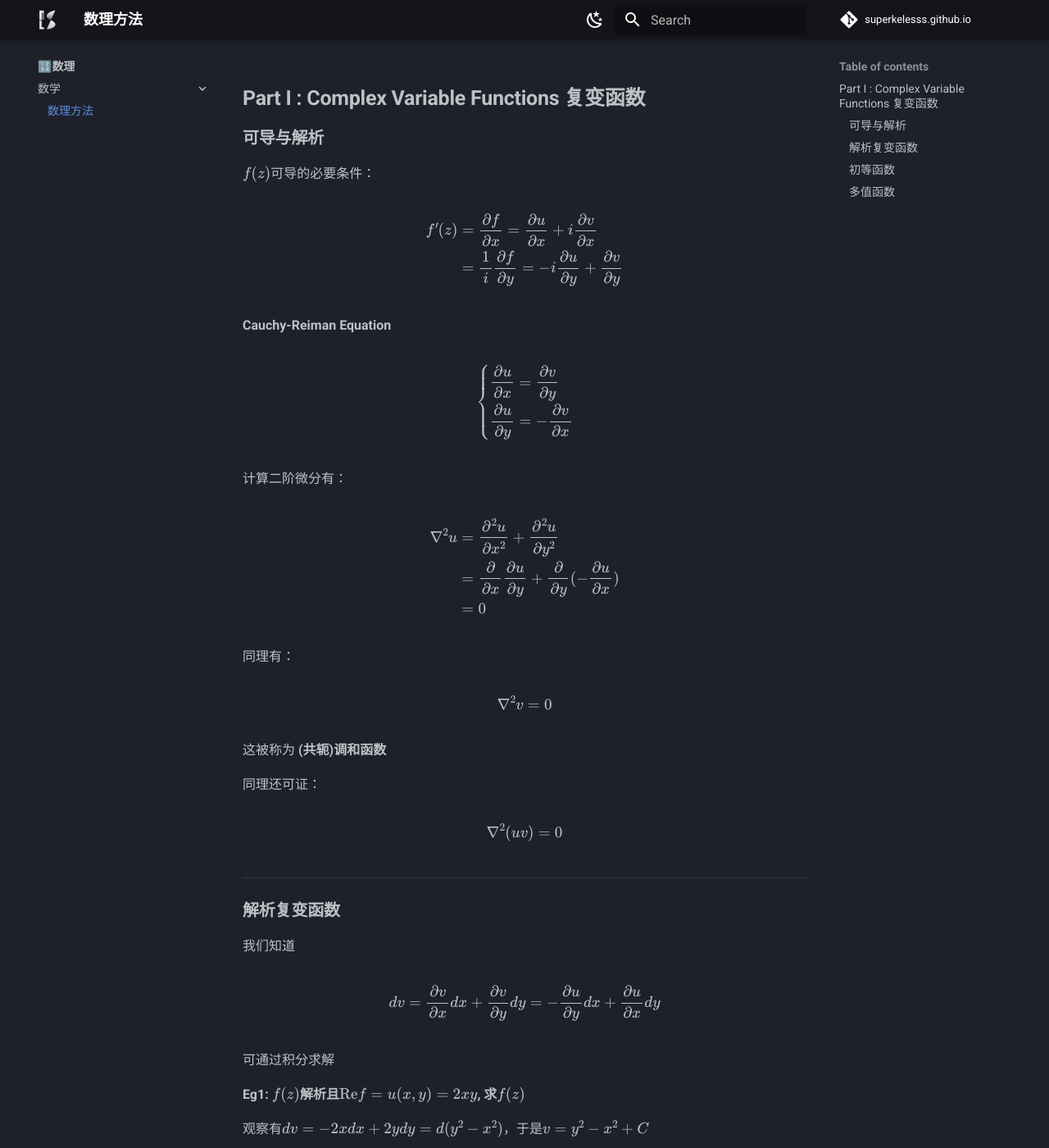
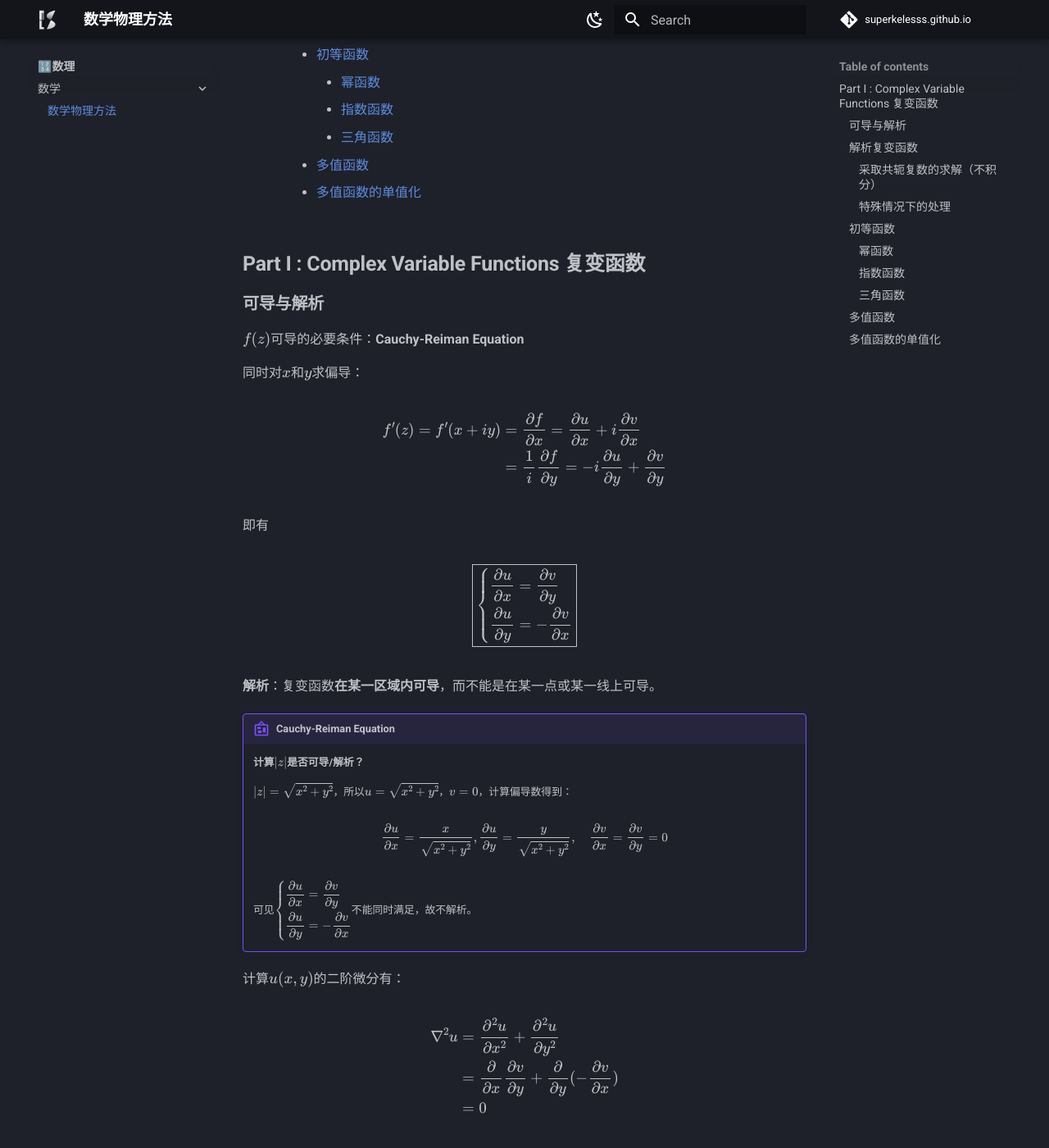
Before and after one commit to SUPERkelesss/superkelesss.github.io, an MkDocs documentation site: the page built from docs/maphy/math/Mathematic Method in Physics.md, in a window 1280 px wide and 1400 px high, scrolled down 375 px. Shown: the whole window at 82% size. Built offline with MkDocs 1.6.1 and Material for MkDocs 9.7.7, drawn with Linux system fonts in a browser that asks for light colours; comment, search, counter and statistics services are not loaded; a style sheet for code colours, icons or effects is not loaded; some of the changed text lies outside the part shown.

```diff
--- a/docs/changelog.yml
+++ b/docs/changelog.yml
@@ -1,6 +1,7 @@
 - "placeholder":
   - "2025/09/28":
     - "newpage": 增加了很多很多的初始页面
+    - "function": 优化字体显示
   - "2025/09/27":
     - "function": 本网站初步框架正式完工
     - "newpage": 增加了各网站的首页，引入物理化学II笔记和数学物理方法
--- a/docs/maphy/math/Mathematic Method in Physics.md
+++ b/docs/maphy/math/Mathematic Method in Physics.md
@@ -1,4 +1,4 @@
-# Mathematic Method in Physics
+# 数学物理方法 Mathematic Method in Physics
 
 [TOC]
 
@@ -6,32 +6,54 @@
 
 ### 可导与解析
 
-$f(z)$可导的必要条件：
+$f(z)$可导的必要条件：**Cauchy-Reiman Equation**
+
+同时对$x$和$y$求偏导：
 
 $$
 \begin{aligned}
-f'(z) &= \frac{\partial f}{\partial x} =
+f'(z) = f'(x+iy) &= \frac{\partial f}{\partial x} =
 \frac{\partial u}{\partial x} + i\frac{\partial v}{\partial x}\\
 &= \frac 1i \frac{\partial f}{\partial y} =
 -i\frac{\partial u}{\partial y} + \frac{\partial v}{\partial y}
 \end{aligned}
 $$
 
-**Cauchy-Reiman Equation**
+即有
 
 $$
+\boxed{
 \begin{cases}
 \displaystyle{\frac{\partial u}{\partial x} = \frac{\partial v}{\partial y}} \\
 \displaystyle{\frac{\partial u}{\partial y} =-\frac{\partial v}{\partial x}}
 \end{cases}
+}
 $$
 
-计算二阶微分有：
+**解析**：复变函数**在某一区域内可导**，而不能是在某一点或某一线上可导。
+
+!!! example "Cauchy-Reiman Equation"
+	**计算$|z|$是否可导/解析？**
+
+	$|z| = \sqrt{x^2+y^2}$，所以$u=\sqrt{x^2+y^2}$，$v = 0$，计算偏导数得到：
+
+	$$
+	\begin{gathered}
+	\frac{\partial u}{\partial x} = \frac{x}{\sqrt{x^2+y^2}}, \frac{\partial u}{\partial y} = \frac{y}{\sqrt{x^2+y^2}}, \quad \frac{\partial v}{\partial x} = \frac{\partial v}{\partial y} = 0
+	\end{gathered}
+	$$
+
+	可见$\begin{cases}
+	\displaystyle{\frac{\partial u}{\partial x} = \frac{\partial v}{\partial y}} \\
+	\displaystyle{\frac{\partial u}{\partial y} =-\frac{\partial v}{\partial x}}
+	\end{cases}$不能同时满足，故不解析。
+
+计算$u(x,y)$的二阶微分有：
 
 $$
 \begin{aligned}
 \nabla^2u &= \frac{\partial^2u}{\partial x^2}+ \frac{\partial^2u}{\partial y^2}\\
-&= \frac{\partial}{\partial x}\frac{\partial u}{\partial y} + \frac{\partial}{\partial y}(-\frac{\partial u}{\partial x})\\
+&= \frac{\partial}{\partial x}\frac{\partial v}{\partial y} + \frac{\partial}{\partial y}(-\frac{\partial v}{\partial x})\\
 &=0
 \end{aligned}
 $$
@@ -42,13 +64,20 @@ $$
 \nabla^2v = 0
 $$
 
-这被称为 **(共轭)调和函数**
+这被称为 **(共轭)调和函数** ，其充分条件是满足Cauchy-Reiman方程。
 
 同理还可证：
 
 $$
 \nabla^2(uv) =0
 $$
+
+!!! NOTE
+	很多情况下$u(x,y)$和$v(x,y)$均为初等函数，根据二阶导有：
+
+	$$
+	\frac{\partial^2u}{\partial x^2} = \frac{\partial^2u}{\partial y^2} = \frac{\partial^2u}{\partial (xy)} = 0
+	$$
 
 ---
 ### 解析复变函数
@@ -60,19 +89,20 @@ dv = \frac{\partial v}{\partial x}dx + \frac{\partial v}{\partial y}dy =
 -\frac{\partial u}{\partial y}dx + \frac{\partial u}{\partial x}dy
 $$
 
-可通过积分求解
+因此，只要知道任一解析函数的实部$u(x,y)$或虚部$v(x,y)$，即可求出其另外一个部分
 
-**Eg1:   $f(z)$解析且$\mathrm{Re} f = u(x,y) = 2xy$, 求$f(z)$**
+!!! example "Eg1"
+    $f(z)$解析且$\mathrm{Re} f = u(x,y) = 2xy$, 求$f(z)$**
 
-观察有$dv = -2xdx + 2ydy = d(y^2-x^2)$，于是$v = y^2-x^2+C$
+    观察有$dv = -2xdx + 2ydy = d(y^2-x^2)$，于是$v = y^2-x^2+C$
 
-$$
-f(z) = 2xy + i(y^2-x^2+C) = -i(x+iy)^2 + iC = -iz^2+iC
-$$
+    $$
+    f(z) = 2xy + i(y^2-x^2+C) = -i(x+iy)^2 + iC = -iz^2+iC
+    $$
 
 ---
 
-采取共轭复数的求解：
+#### 采取共轭复数的求解（不积分）
 
 $$
 \begin{cases}
@@ -96,7 +126,7 @@ f^*(x-iy) &= u(x,y)-iv(x,y)
 \end{aligned}
 $$
 
-于是
+若已知实部，我们有：
 
 $$
 u(x,y) = \frac{f(x+iy)+f^*(x-iy)}{2}
@@ -105,28 +135,51 @@ $$
 若令：$x+iy = z, x-iy = 0$，则$x=\frac z2,y = \frac{z}{2i}$
 
 $$
-f(z) = 2u(\frac z2,\frac{z}{2i}) -f^*(0)
+\begin{aligned}
+f(z) &= 2u(\frac z2,\frac{z}{2i}) -f^*(0) \\
+&= 2u(\frac z2,\frac{z}{2i}) - u(0,0) + iv(0,0)\\
+&= 2u(\frac z2,\frac{z}{2i}) - u(0,0) + iC
+\end{aligned}
 $$
 
 !!! NOTE
 
 	若函数在0处无定义，可取解析域内$x-iy = z_0$。eg：$u = \frac{x}{x^2+y^2}$
 
-??? warning
+!!! warning
 
 	此处的$z$和$z^*$为“形式化推导”的产物，即两者并不存在数量关系（不一定同时等于0）
 
-**Eg2:  $f(z)$解析且已知$u+v$，求$f(z) = u+iv$**
-设
+---
 
-$$
-F = u+v+\mathrm{Im}(F) = u+iv +v-iu = (1-i)f
-$$
+#### 特殊情况下的处理
+
+!!! Example "Eg2"
+	**$f(z)$解析且已知$u+v$，求$f(z) = u+iv$**
+
+    设
+
+    $$
+    F = u+v+\mathrm{Im}(F) = u+v + iv-iu = (1-i)f
+    $$
+
+    此时退化成$U(x,y) = u+v$已知的解析函数求解。
+
+!!! Example "Eg3"
+	**$f(z)$解析且已知$uv$，求$f(z) = u+iv$**
+
+    求平方有：
+
+    $$
+    f^2 = u^2 - v^2 + i(2uv) = U(x,y) + iV(x,y)
+    $$
+
+    此时退化成$V(x,y) = 2uv$已知的解析函数求解。
 
 ---
 ### 初等函数
 
-**幂函数**
+#### 幂函数
 
 $$
 f(z) = z^n,\quad n\in\mathbb{C}
@@ -136,7 +189,7 @@ for $n = 1,2,3 ...$,$f(z)$在$\infty$不解析，但在$\mathbb{C}$解析
 
 for $n = -1,-2,-3 ...$, $f(z)$在$\mathbb{C}/0$上解析
 
-**指数函数**
+#### 指数函数
 
 $$
 f(z) = e^z
@@ -154,7 +213,6 @@ $$
 
 对于复数域可能有$|\sin z| > 1$
 由欧拉公式我们有：
-
 $$
 \begin{aligned}
 \sin z &= \frac{e^{iz} - e^{-iz}}{2i} \\
@@ -177,8 +240,9 @@ $$
 
 $$
 e^{1/z} \quad for \quad z=0
-\
 $$
+
+<center><img src="..\mmp\Essential_singularity.png" alt="Essential_singularity" style="zoom:25%;"></center>
 
 ---
 
@@ -208,4 +272,30 @@ r = \sqrt{\rho}\\
 \end{cases}
 $$
 
-即为$\mathrm{arg}(\sqrt{z-a}) = \frac 12 \mathrm{arg}(z-a)$
+即为$\mathrm{arg}(\sqrt{z-a}) = \frac 12 \mathrm{arg}(z-a)$，这意味着对于函数$w$，如果考虑$z$在$a$点附近旋转一圈，在$w$平面上只旋转了半圈。
+
+![multivalued](imgs\mmp\multivalued.png)
+
+$\sqrt{z}$的图像如下图所示，可见虚部是螺旋上升的：
+
+| 实部图像                         | 虚部图像                         |
+| -------------------------------- | -------------------------------- |
+| ![Resqrtz](imgs\mmp\Resqrtz.png) | ![Imsqrtz](imgs\mmp\Imsqrtz.png) |
+
+这种单一自变量对应多个函数值的函数被称为**多值函数**
+
+### 多值函数的单值化
+
+考虑模和辐角：
+
+$$
+\begin{gathered}
+|w| = \sqrt{|z-a|} \\
+arg(w) = \frac 12arg(z-a)
+\end{gathered}
+$$
+
+
+可见其多值性**体现在辐角而不是模上**（相差$\pi$而不是$2\pi$）
+
+多值性的根源：**宗量**（作为自变量的函数）$z-a$具有任意性
--- a/mkdocs.yml
+++ b/mkdocs.yml
@@ -1,4 +1,4 @@
-site_name: 凯楽斯Kelesssの聖教园地
+site_name: 凯楽斯Kelesssの聖教天堂
 # 导航栏
 nav:
   - 🏠首页:
@@ -11,7 +11,7 @@ nav:
   - 🔢数理:
     - 数理-首页: "maphy/index.md"
     - 数学:
-      - 数理方法: "maphy/math/Mathematic Method in Physics.md"
+      - 数学物理方法: "maphy/math/Mathematic Method in Physics.md"
   - 🖥️计算机:
     - 计算机-首页: "cs/index.md"
   - ☕杂货铺:
@@ -37,6 +37,8 @@ nav:
       - 有机化学: refs/cbook/org.md
       - 分析化学: refs/cbook/anal.md
       - 其他书籍: refs/cbook/other.md
+    - 化学竞赛题目:
+      - PKU&THU春联/金秋营试题: refs/jsexam/pkuthu.md
   - 📓日记:
     - 日记-首页: blog/index.md
 
@@ -78,7 +80,8 @@ plugins:
       lang:
         - zh
         - en
-  - git-revision-date-localized
+  - git-revision-date-localized:
+      enable_creation_date: true
   - meta
   - blog:
       blog_toc: true
```
Also changed, not shown: other parts of docs/maphy/math/Mathematic Method in Physics.md (+14 -3 lines), README.md (+1 -1 lines), docs/changelog.md (+1 -1 lines), docs/lqbz/index.md (+1 -1 lines), docs/refs/index.md (+2 -0 lines), docs/refs/jsexam/pkuthu.md (added, +13 -0 lines), docs/maphy/math/imgs/mmp/Essential_singularity.png (added), docs/maphy/math/imgs/mmp/Imcosz.png (added), docs/maphy/math/imgs/mmp/Ime^z.png (added), docs/maphy/math/imgs/mmp/Imsinz.png (added), docs/maphy/math/imgs/mmp/Imsqrtz.png (added), docs/maphy/math/imgs/mmp/Recosz.png (added), docs/maphy/math/imgs/mmp/Ree^z.png (added), docs/maphy/math/imgs/mmp/Resinz.png (added), 2 more files.
